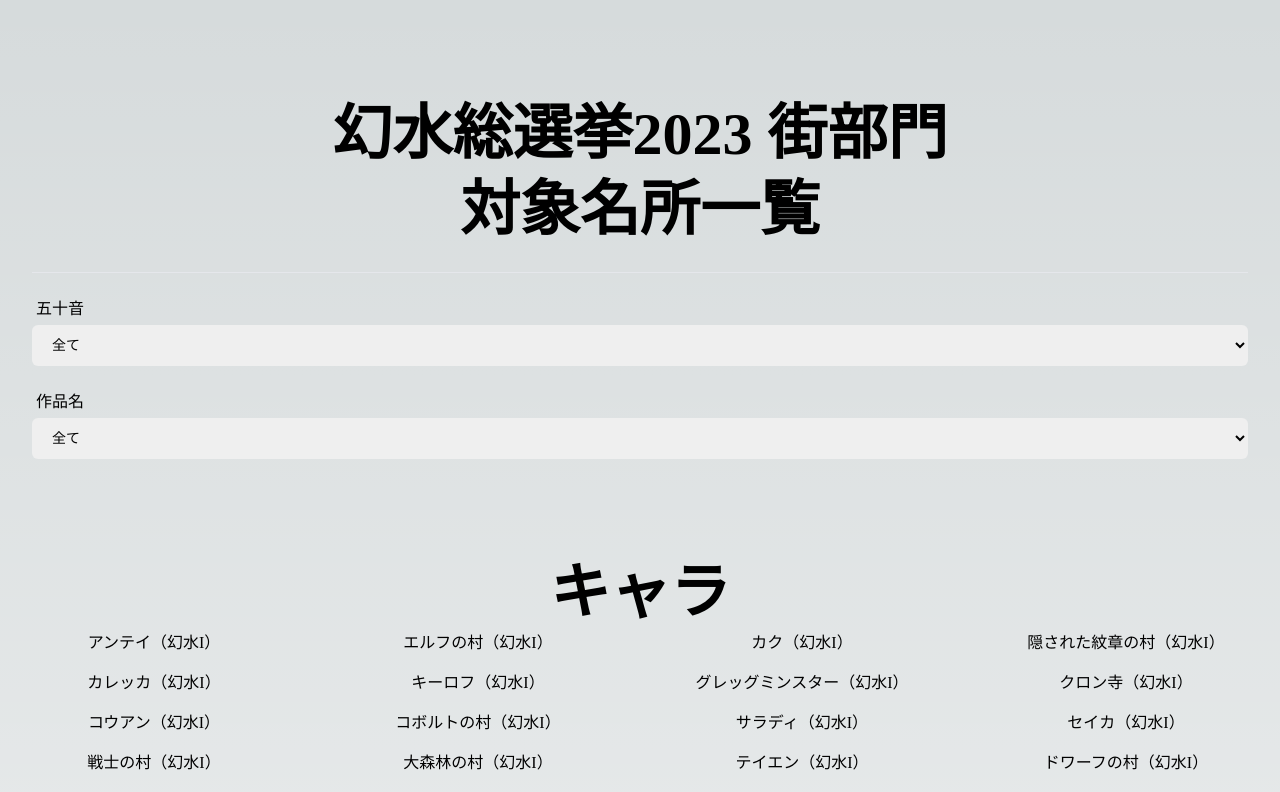
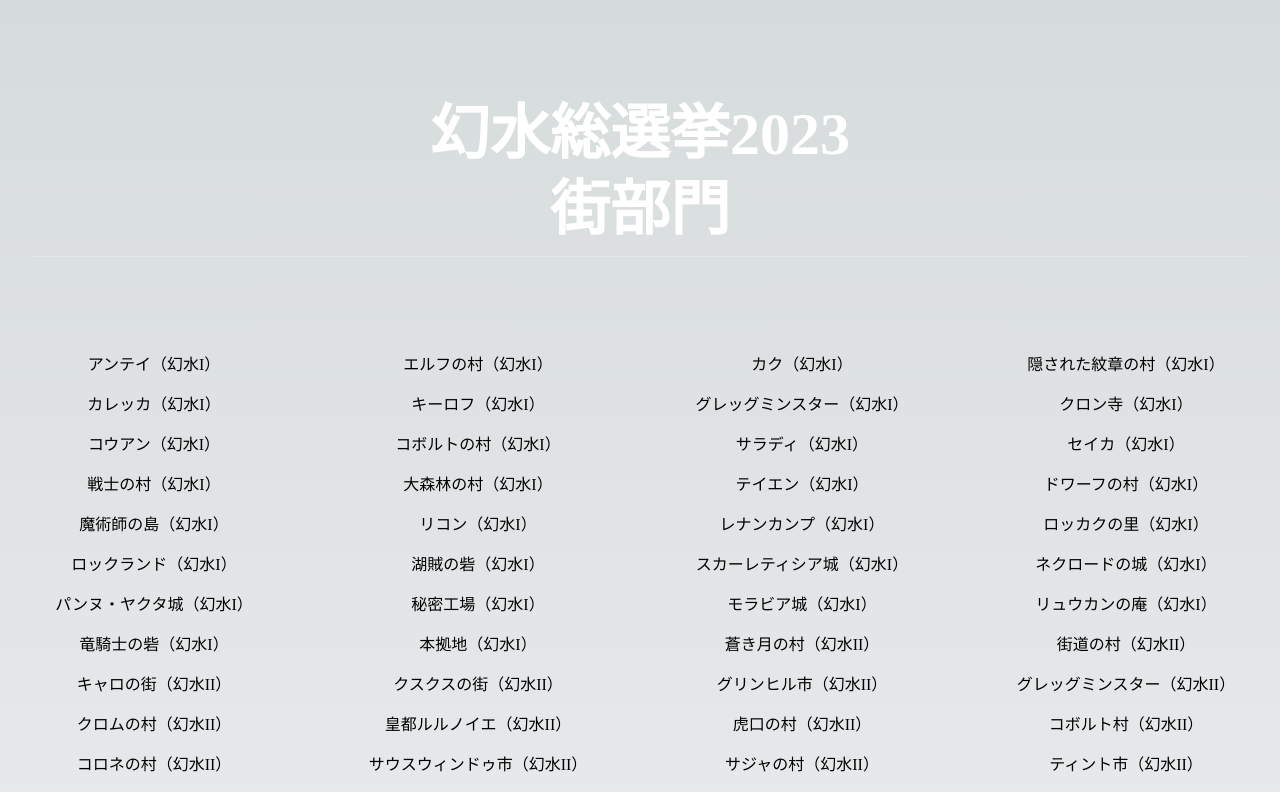
Before and after one commit to true-runes/election-bulletin-2023, a Next.js app: page /cities in a window 1280 px wide. Shown: the top 792 px of the page. Built offline with nearby package versions, Linux system fonts and the light colour scheme.

Commit message:
feat: 🎸 街部門を実装した (#47)

```diff
--- a/src/app/cities/page.tsx
+++ b/src/app/cities/page.tsx
@@ -1,44 +1,12 @@
 'use client'
+
 import cities from '@/app/resource/cities.json'
 import React, { useState, useEffect } from 'react'
 
-// async function mySrvComponent() {
-//   return cities
-// }
-// export const generateStaticParams = async () => {
-//   const response = await fetch('https://jsonplaceholder.typicode.com/users')
-//   const users: any = await response.json()
-
-//   return users.map((user: any) => ({
-//     id: user.id.toString(),
-//   }))
-//   // const filePath = './resource/cities.json'
-
-//   // return cities
-// }
-
-// const hogeBar = (event) => {
-//   console.log({ event })
-
-//   console.log(cities)
-// }
-
 const Cities = () => {
-  // list と setList を定義する (useState)
   const [myList, setMyList] = useState(cities)
 
-
-
-
-        const styler = async (event: any) => {
-    // もしvalueがoneだったら"幻水I"のみ表示させる
-    // もしvalueがtwoだったら"幻水II"のみ表示させる
-    // もしvalueがthreeだったら"幻水III"のみ表示させる
-    // もしvalueがfourだったら"幻水IV"のみ表示させる
-    // もしvalueがfiveだったら"幻水V"のみ表示させる
-    // もしvalueがallだったら全て表示させる
-
-    // holidays の title と比較する
+  const styler = async (event: any) => {
     let selected: any
     switch (event.target.value) {
       case 'one':
@@ -73,19 +41,6 @@ const Cities = () => {
         break
     }
 
-    // return (
-    //   <>
-    //     {selected.map((city: any, index: number) => (
-    //       <div className="hoge" key={index}>
-    //         <p className="fuga" style={{ display: 'none' }}>
-    //           {city.city}（{city.title}）
-    //         </p>
-    //       </div>
-    //     ))}
-    //   </>
-    // )
-
-    // selectedをsetListする
     setMyList(selected)
   }
 
@@ -93,49 +48,19 @@ const Cities = () => {
     <div className="relative overflow-hidden">
       <div className="max-w-[85rem] mx-auto px-4 sm:px-6 lg:px-8 py-10 sm:py-24">
         <div className="text-center">
-          <h1 className="text-4xl sm:text-6xl font-bold text-black dark:text-black py-2">
-            幻水総選挙2023 街部門
+          <h1 className="text-5xl sm:text-6xl font-bold text-white dark:text-white py-2">
+            幻水総選挙2023
           </h1>
-          <h1 className="text-4xl sm:text-6xl font-bold text-black dark:text-black py-2">
-            対象名所一覧
+          <h1 className="text-4xl sm:text-6xl font-bold text-white dark:text-white py-2">
+            街部門
           </h1>
         </div>
-        <div className="my-6">
+        <div className="mt-2">
           <hr />
         </div>
-
-        <h2 className="pl-1 pb-1">五十音</h2>
-        <select className="py-3 px-4 pr-9 block w-full border-gray-200 rounded-md text-sm focus:border-blue-500 focus:ring-blue-500 dark:bg-slate-900 dark:border-gray-700 dark:text-gray-400">
-          <option selected>全て</option>
-          <option>ア行</option>
-          <option>カ行</option>
-          <option>サ行</option>
-          <option>その他</option>
-        </select>
-
-        <div className="my-6" />
-
-        <h2 className="pl-1 pb-1">作品名</h2>
-        {/* 選択されたときに発火するメソッド hakka() */}
-        <select
-          onChange={styler}
-          className="py-3 px-4 pr-9 block w-full border-gray-200 rounded-md text-sm focus:border-blue-500 focus:ring-blue-500 dark:bg-slate-900 dark:border-gray-700 dark:text-gray-400"
-        >
-          <option value="one">全て</option>
-          <option value="one">I</option>
-          <option value="two">II</option>
-          <option value="three">III</option>
-          <option value="four">IV</option>
-          <option value="five">V</option>
-        </select>
       </div>
 
       <div className="text-center">
-        <h1 className="text-4xl sm:text-6xl font-bold text-black dark:text-black py-2">
-          キャラ
-        </h1>
-
-        {/* holidaysを箇条書き */}
         <div className="grid grid-cols-1 sm:grid-cols-2 md:grid-cols-3 lg:grid-cols-4 gap-4">
           {myList.map((city: any, index: number) => (
             <div className="hoge" key={index}>
@@ -146,6 +71,11 @@ const Cities = () => {
           ))}
         </div>
       </div>
+
+      <div className="my-6">
+        <hr />
+      </div>
+      <div className="text-center pt-2 pb-6">2023 （株）幻水総選挙</div>
     </div>
   )
 }
```
